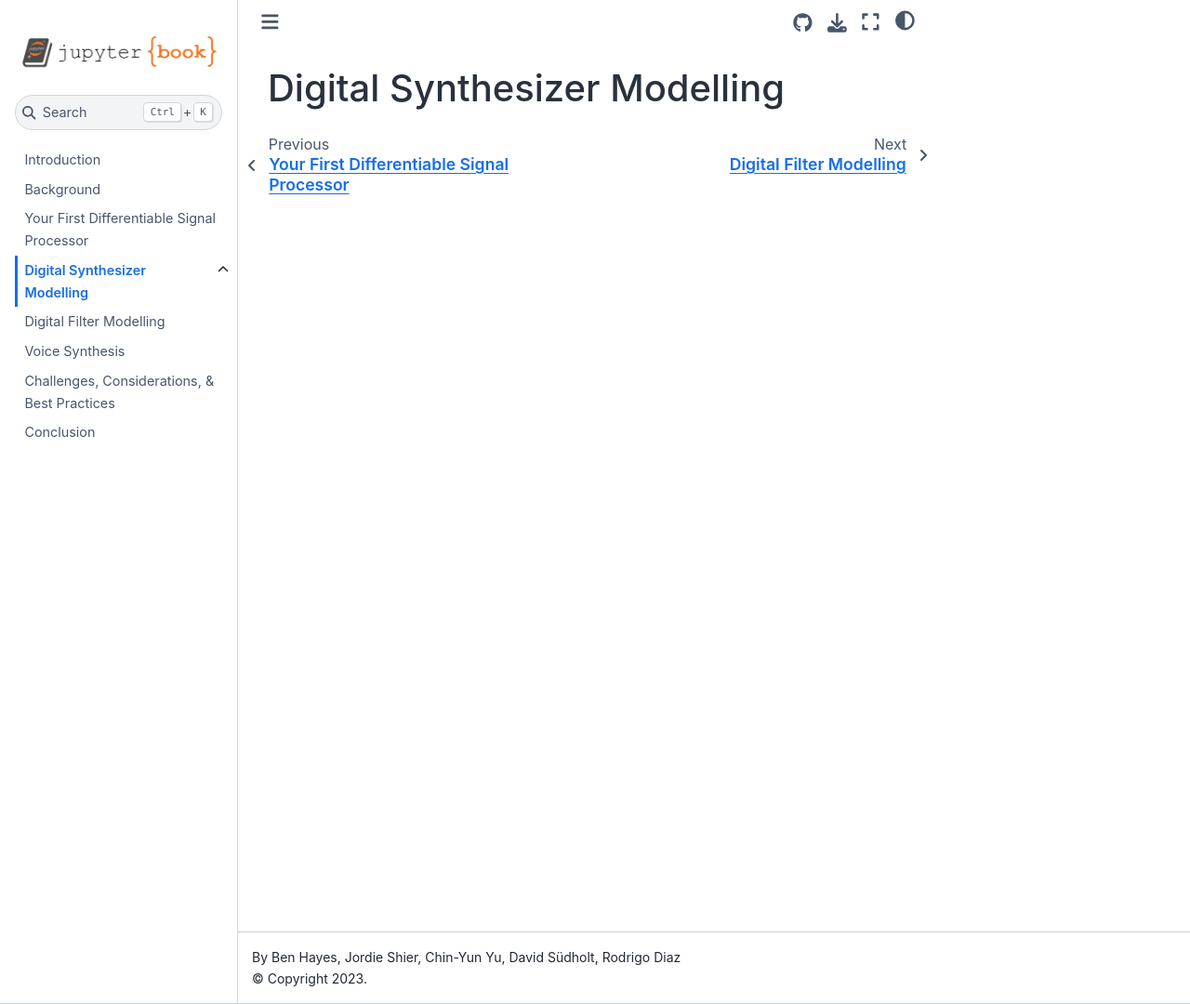
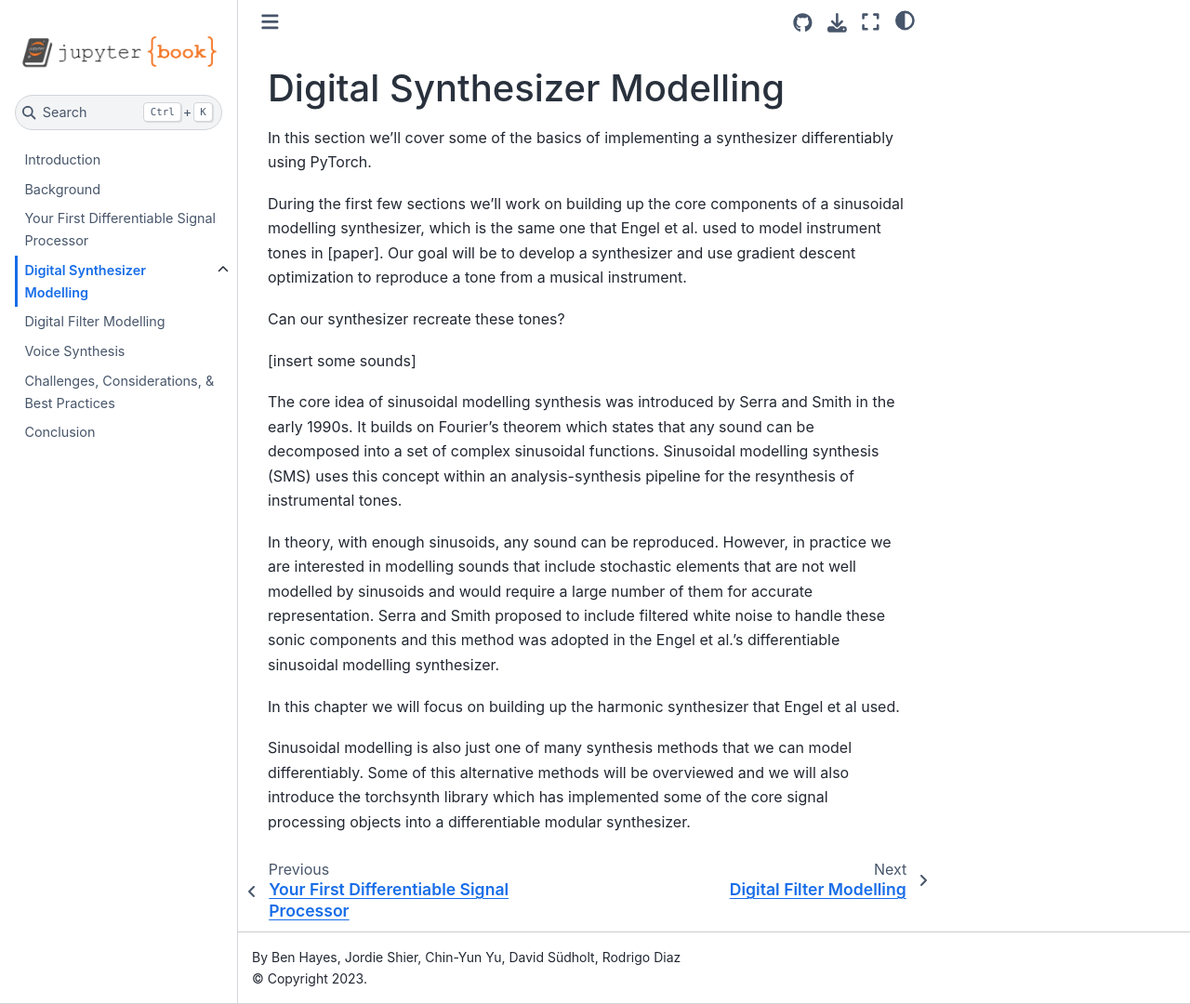
Before and after one commit to intro2ddsp/intro2ddsp.github.io, a Jupyter Book: the page built from synths/index.md, in a window 1280 px wide and 1080 px high. Shown: the whole window at 93% size. Built offline with Jupyter Book 1.0.4 settings and Sphinx 7.4.7 and the Sphinx Book theme 1.1.4, drawn with Linux system fonts in a browser that asks for light colours; pages that are not in the unit, such as notebooks, are missing from menus.

Commit message:
notes for synthesizer modelling index

```diff
--- a/synths/index.md
+++ b/synths/index.md
@@ -13,3 +13,36 @@ kernelspec:
 ---
 
 # Digital Synthesizer Modelling
+
+In this section we'll cover some of the basics of implementing a synthesizer
+differentiably using PyTorch.
+
+During the first few sections we'll work on building up the core components of a
+sinusoidal modelling synthesizer, which is the same one that Engel et al. used to
+model instrument tones in [paper]. Our goal will be to develop a synthesizer and use
+gradient descent optimization to reproduce a tone from a musical instrument.
+
+Can our synthesizer recreate these tones?
+
+[insert some sounds]
+
+The core idea of sinusoidal modelling synthesis was introduced by Serra and Smith in
+the early 1990s. It builds on Fourier's theorem which states that any sound can be
+decomposed into a set of complex sinusoidal functions. Sinusoidal modelling synthesis (SMS)
+uses this concept within an analysis-synthesis pipeline for the resynthesis of
+instrumental tones.
+
+In theory, with enough sinusoids, any sound can be reproduced.
+However, in practice we are interested in modelling sounds that include stochastic
+elements that are not well modelled by sinusoids and would require a large number of them
+for accurate representation. Serra and Smith proposed to include filtered white noise
+to handle these sonic components and this method was adopted in the Engel et al.'s
+differentiable sinusoidal modelling synthesizer.
+
+In this chapter we will focus on building up the harmonic synthesizer that Engel et al
+used.
+
+Sinusoidal modelling is also just one of many synthesis methods that we can model
+differentiably. Some of this alternative methods will be overviewed and we will also
+introduce the torchsynth library which has implemented some of the core signal processing
+objects into a differentiable modular synthesizer.
```
